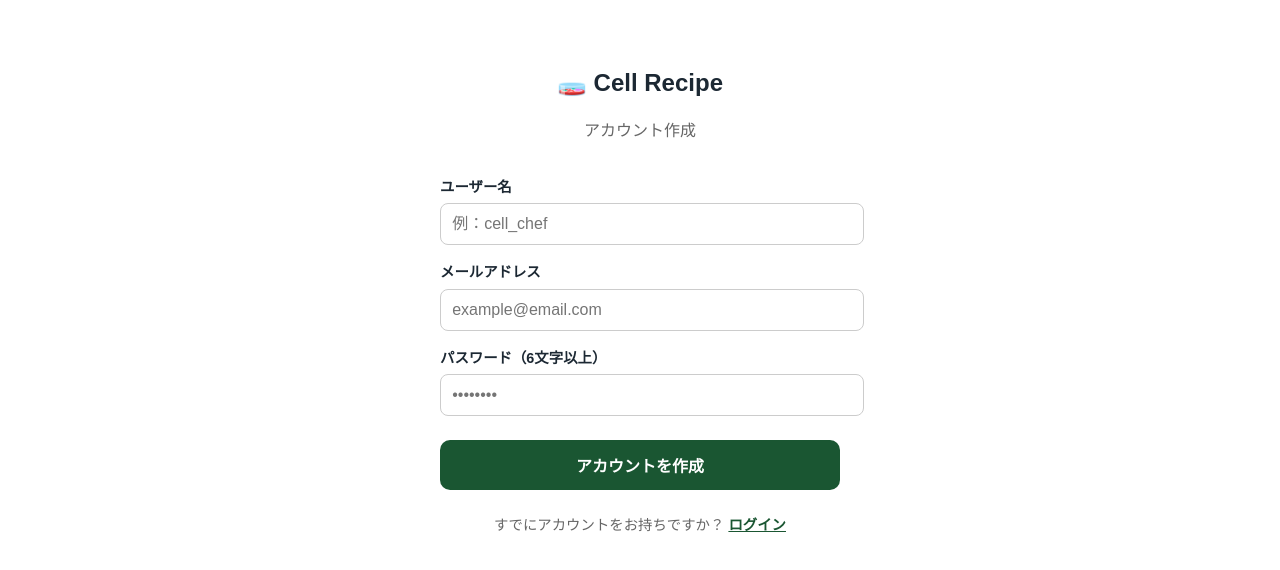
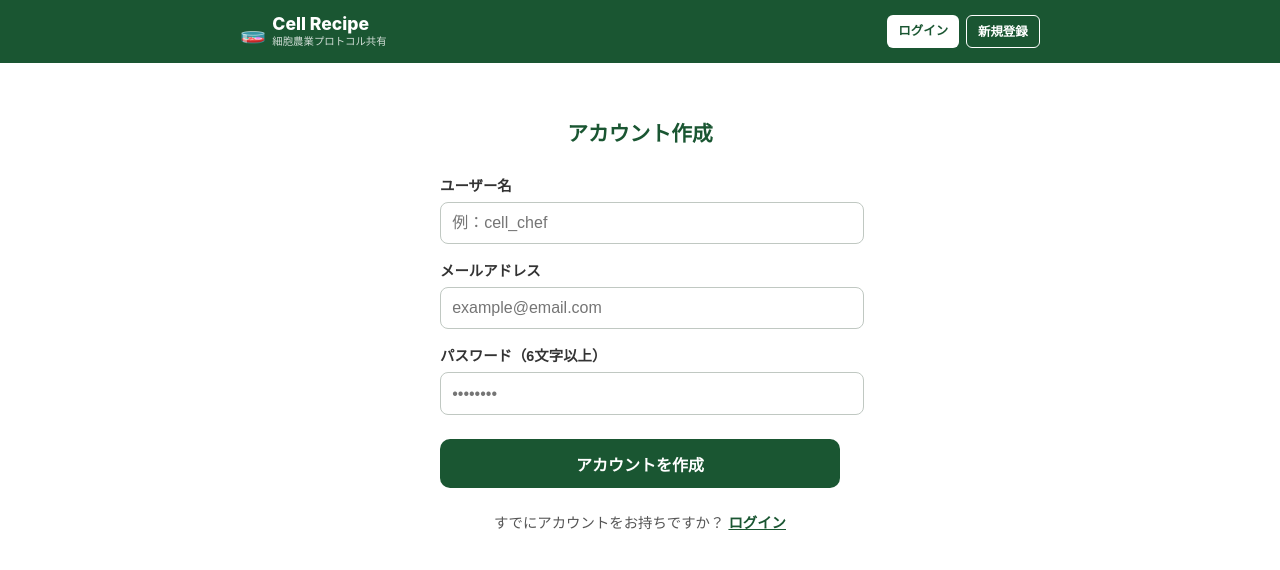
Before and after one commit to rurumayu/cell-recipe, a Next.js app: page /signup in a window 1280 px wide. Shown: the top 570 px of the page. Built offline with nearby package versions, Linux system fonts and the light colour scheme; no server answers.

Commit message:
Add shared header to all pages, consistent accessible design

```diff
--- a/app/mypage/page.tsx
+++ b/app/mypage/page.tsx
@@ -1,4 +1,6 @@
 'use client'
+
+import Header from '@/components/Header'
 
 import { useEffect, useState } from 'react'
 import { supabase } from '@/lib/supabase'
--- a/app/recipes/[id]/edit/page.tsx
+++ b/app/recipes/[id]/edit/page.tsx
@@ -1,4 +1,6 @@
 'use client'
+
+import Header from '@/components/Header'
 
 import { useState, useEffect } from 'react'
 import { useParams } from 'next/navigation'
--- a/app/recipes/new/page.tsx
+++ b/app/recipes/new/page.tsx
@@ -1,4 +1,6 @@
 'use client'
+
+import Header from '@/components/Header'
 
 import { useState, useEffect } from 'react'
 import { supabase } from '@/lib/supabase'
--- a/app/signup/page.tsx
+++ b/app/signup/page.tsx
@@ -2,117 +2,58 @@
 
 import { useState } from 'react'
 import { signUp } from '@/lib/supabase-auth'
+import Header from '@/components/Header'
 
 export default function SignUpPage() {
   const [email, setEmail] = useState('')
   const [password, setPassword] = useState('')
   const [username, setUsername] = useState('')
-  const [status, setStatus] = useState<'idle' | 'loading' | 'success' | 'error'>('idle')
+  const [status, setStatus] = useState<'idle' | 'loading' | 'error'>('idle')
   const [errorMessage, setErrorMessage] = useState('')
 
   const handleSubmit = async () => {
-    if (!email || !password || !username) {
-      setErrorMessage('すべての項目を入力してください')
-      setStatus('error')
-      return
-    }
-    if (password.length < 6) {
-      setErrorMessage('パスワードは6文字以上にしてください')
-      setStatus('error')
-      return
+    if (!email || !password || !username) { setErrorMessage('すべての項目を入力してください'); setStatus('error'); return }
+    if (password.length < 6) { setErrorMessage('パスワードは6文字以上にしてください'); setStatus('error'); return }
+    setStatus('loading')
+    const { error } = await signUp(email, password, username)
+    if (error) { setErrorMessage(error.message); setStatus('error') }
+    else { window.location.href = '/' }
   }
 
-    setStatus('loading')
-    const { error } = await signUp(email, password, username)
-
-    if (error) {
-      setErrorMessage(error.message)
-      setStatus('error')
-    } else {
-      window.location.href = '/'
-    }
-  }
-
-  const inputStyle = {
-    width: '100%',
-    padding: '0.7rem',
-    border: '1px solid #ccc',
-    borderRadius: 8,
-    fontSize: '1rem',
-  }
+  const inputStyle = { width: '100%', padding: '0.7rem', border: '1px solid #c0c8c2', borderRadius: 8, fontSize: '1rem', background: '#ffffff', color: '#1c2833' }
 
   return (
-    <main style={{ maxWidth: 400, margin: '0 auto', padding: '3rem 2rem', fontFamily: 'sans-serif' }}>
-      <h1 style={{ fontSize: '1.5rem', textAlign: 'center', marginBottom: '0.3rem' }}>🧫 Cell Recipe</h1>
-      <p style={{ textAlign: 'center', color: '#666', marginBottom: '2rem' }}>アカウント作成</p>
+    <div style={{ minHeight: '100vh', background: '#ffffff', color: '#1c2833' }}>
+      <Header />
+      <main style={{ maxWidth: 400, margin: '0 auto', padding: '2.5rem 1.5rem', fontFamily: 'sans-serif' }}>
+        <h1 style={{ fontSize: '1.3rem', textAlign: 'center', marginBottom: '1.5rem', color: '#1a5632' }}>アカウント作成</h1>
 
-      {status === 'success' ? (
-        <div style={{ background: '#eafaf1', border: '2px solid #27ae60', borderRadius: 12, padding: '1.5rem', textAlign: 'center' }}>
-          <h2 style={{ color: '#1a5632', fontSize: '1.2rem' }}>✅ 登録完了！</h2>
-          <p style={{ marginTop: '0.5rem', fontSize: '0.9rem', color: '#555' }}>
-            確認メールを送信しました。<br />メール内のリンクをクリックして認証を完了してください。
-          </p>
-          <a href="/login" style={{ display: 'inline-block', marginTop: '1rem', color: '#1a5632', fontWeight: 600 }}>
-            ログインページへ →
-          </a>
-        </div>
-      ) : (
-        <>
         <div style={{ marginBottom: '1rem' }}>
-            <label style={{ fontWeight: 600, display: 'block', marginBottom: 4, fontSize: '0.9rem' }}>ユーザー名</label>
-            <input
-              type="text"
-              value={username}
-              onChange={e => setUsername(e.target.value)}
-              placeholder="例：cell_chef"
-              style={inputStyle}
-            />
+          <label style={{ fontWeight: 600, display: 'block', marginBottom: 4, fontSize: '0.9rem', color: '#333' }}>ユーザー名</label>
+          <input type="text" value={username} onChange={e => setUsername(e.target.value)} placeholder="例：cell_chef" style={inputStyle} />
         </div>
 
         <div style={{ marginBottom: '1rem' }}>
-            <label style={{ fontWeight: 600, display: 'block', marginBottom: 4, fontSize: '0.9rem' }}>メールアドレス</label>
-            <input
-              type="email"
-              value={email}
-              onChange={e => setEmail(e.target.value)}
-              placeholder="example@email.com"
-              style={inputStyle}
-            />
+          <label style={{ fontWeight: 600, display: 'block', marginBottom: 4, fontSize: '0.9rem', color: '#333' }}>メールアドレス</label>
+          <input type="email" value={email} onChange={e => setEmail(e.target.value)} placeholder="example@email.com" style={inputStyle} />
         </div>
 
         <div style={{ marginBottom: '1.5rem' }}>
-            <label style={{ fontWeight: 600, display: 'block', marginBottom: 4, fontSize: '0.9rem' }}>パスワード（6文字以上）</label>
-            <input
-              type="password"
-              value={password}
-              onChange={e => setPassword(e.target.value)}
-              placeholder="••••••••"
-              style={inputStyle}
-            />
+          <label style={{ fontWeight: 600, display: 'block', marginBottom: 4, fontSize: '0.9rem', color: '#333' }}>パスワード（6文字以上）</label>
+          <input type="password" value={password} onChange={e => setPassword(e.target.value)} placeholder="••••••••" style={inputStyle} />
         </div>
 
-          {status === 'error' && (
-            <p style={{ color: 'red', marginBottom: '1rem', fontSize: '0.9rem' }}>❌ {errorMessage}</p>
-          )}
+        {status === 'error' && <p style={{ color: '#c0392b', marginBottom: '1rem', fontSize: '0.9rem' }}>❌ {errorMessage}</p>}
 
-          <button
-            onClick={handleSubmit}
-            disabled={status === 'loading'}
-            style={{
-              width: '100%', padding: '0.8rem', background: '#1a5632', color: '#fff',
-              border: 'none', borderRadius: 10, fontSize: '1rem', fontWeight: 700,
-              cursor: status === 'loading' ? 'not-allowed' : 'pointer',
-            }}
-          >
+        <button onClick={handleSubmit} disabled={status === 'loading'}
+          style={{ width: '100%', padding: '0.8rem', background: status === 'loading' ? '#95a5a6' : '#1a5632', color: '#ffffff', border: 'none', borderRadius: 10, fontSize: '1rem', fontWeight: 700, cursor: status === 'loading' ? 'not-allowed' : 'pointer' }}>
           {status === 'loading' ? '登録中...' : 'アカウントを作成'}
         </button>
 
-          <p style={{ textAlign: 'center', marginTop: '1.5rem', fontSize: '0.9rem', color: '#666' }}>
-            すでにアカウントをお持ちですか？{' '}
-            <a href="/login" style={{ color: '#1a5632', fontWeight: 600 }}>ログイン</a>
+        <p style={{ textAlign: 'center', marginTop: '1.5rem', fontSize: '0.9rem', color: '#555' }}>
+          すでにアカウントをお持ちですか？ <a href="/login" style={{ color: '#1a5632', fontWeight: 600 }}>ログイン</a>
         </p>
-        </>
-      )}
       </main>
+    </div>
   )
 }
--- /dev/null
+++ b/components/Header.tsx
@@ -0,0 +1,50 @@
+'use client'
+
+import { useEffect, useState } from 'react'
+import { supabase } from '@/lib/supabase'
+import { signOut } from '@/lib/supabase-auth'
+import Link from 'next/link'
+import type { User } from '@supabase/supabase-js'
+
+export default function Header() {
+  const [user, setUser] = useState<User | null>(null)
+
+  useEffect(() => {
+    supabase.auth.getUser().then(({ data: { user } }) => setUser(user))
+  }, [])
+
+  const handleSignOut = async () => {
+    await signOut()
+    window.location.href = '/'
+  }
+
+  return (
+    <header style={{ background: '#1a5632', color: '#ffffff', padding: '0.8rem 1.2rem' }}>
+      <div style={{ maxWidth: 800, margin: '0 auto', display: 'flex', justifyContent: 'space-between', alignItems: 'center', flexWrap: 'wrap', gap: '0.6rem' }}>
+        <Link href="/" style={{ textDecoration: 'none', color: '#ffffff' }}>
+          <div style={{ display: 'flex', alignItems: 'center', gap: '0.4rem' }}>
+            <span style={{ fontSize: '1.3rem' }}>🧫</span>
+            <div>
+              <div style={{ fontSize: '1.1rem', fontWeight: 800, lineHeight: 1.2 }}>Cell Recipe</div>
+              <div style={{ fontSize: '0.65rem', opacity: 0.8 }}>細胞農業プロトコル共有</div>
+            </div>
+          </div>
+        </Link>
+        <nav style={{ display: 'flex', gap: '0.4rem', flexWrap: 'wrap' }}>
+          {user ? (
+            <>
+              <Link href="/recipes/new" style={{ background: '#ffffff', color: '#1a5632', padding: '0.35rem 0.7rem', borderRadius: 6, textDecoration: 'none', fontWeight: 700, fontSize: '0.78rem', whiteSpace: 'nowrap' }}>+ 新規投稿</Link>
+              <Link href="/mypage" style={{ background: 'transparent', border: '1px solid #ffffff', color: '#ffffff', padding: '0.35rem 0.7rem', borderRadius: 6, textDecoration: 'none', fontWeight: 600, fontSize: '0.78rem', whiteSpace: 'nowrap' }}>マイページ</Link>
+              <button onClick={handleSignOut} style={{ background: 'transparent', border: '1px solid rgba(255,255,255,0.5)', color: 'rgba(255,255,255,0.8)', padding: '0.35rem 0.7rem', borderRadius: 6, cursor: 'pointer', fontSize: '0.78rem', whiteSpace: 'nowrap' }}>ログアウト</button>
+            </>
+          ) : (
+            <>
+              <Link href="/login" style={{ background: '#ffffff', color: '#1a5632', padding: '0.35rem 0.7rem', borderRadius: 6, textDecoration: 'none', fontWeight: 700, fontSize: '0.78rem', whiteSpace: 'nowrap' }}>ログイン</Link>
+              <Link href="/signup" style={{ background: 'transparent', border: '1px solid #ffffff', color: '#ffffff', padding: '0.35rem 0.7rem', borderRadius: 6, textDecoration: 'none', fontWeight: 600, fontSize: '0.78rem', whiteSpace: 'nowrap' }}>新規登録</Link>
+            </>
+          )}
+        </nav>
+      </div>
+    </header>
+  )
+}
```
Also changed, not shown: app/login/page.tsx (+22 -57 lines). Lines whose indentation alone changed are shown as unchanged.
